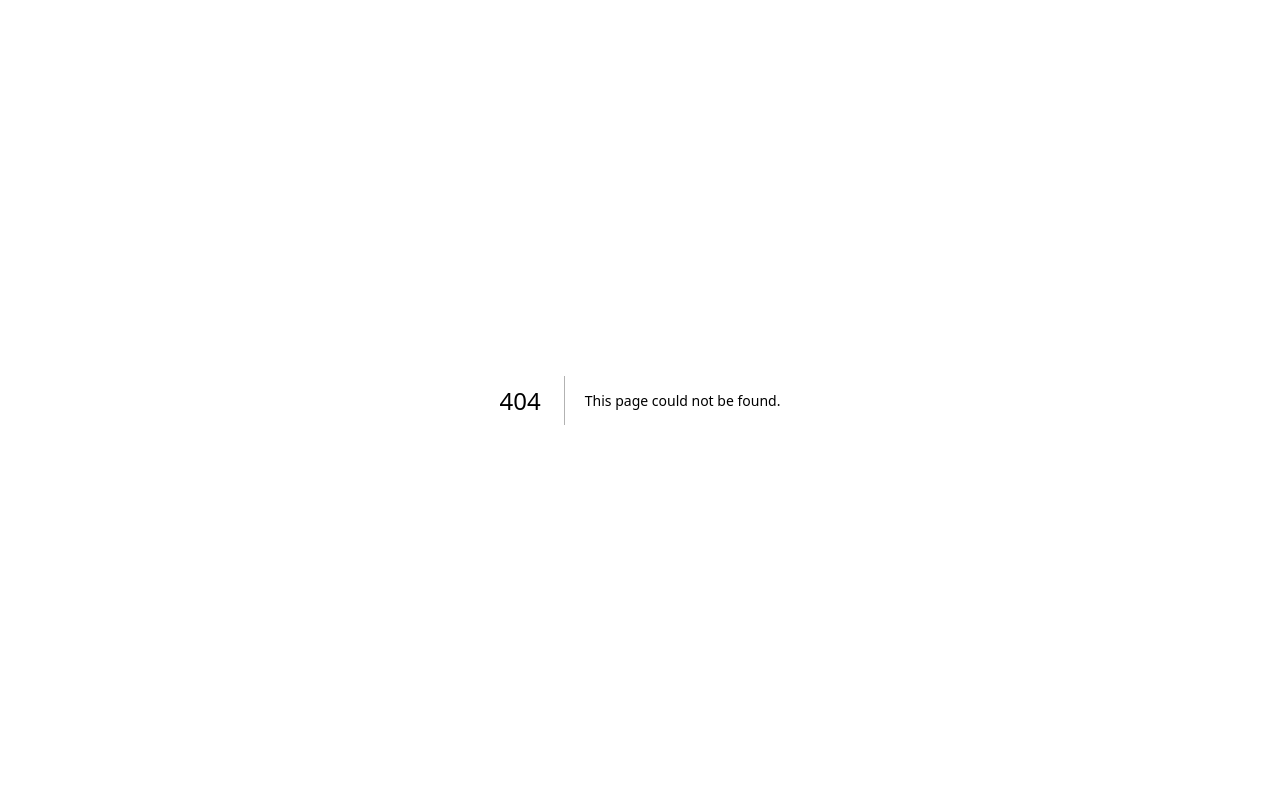
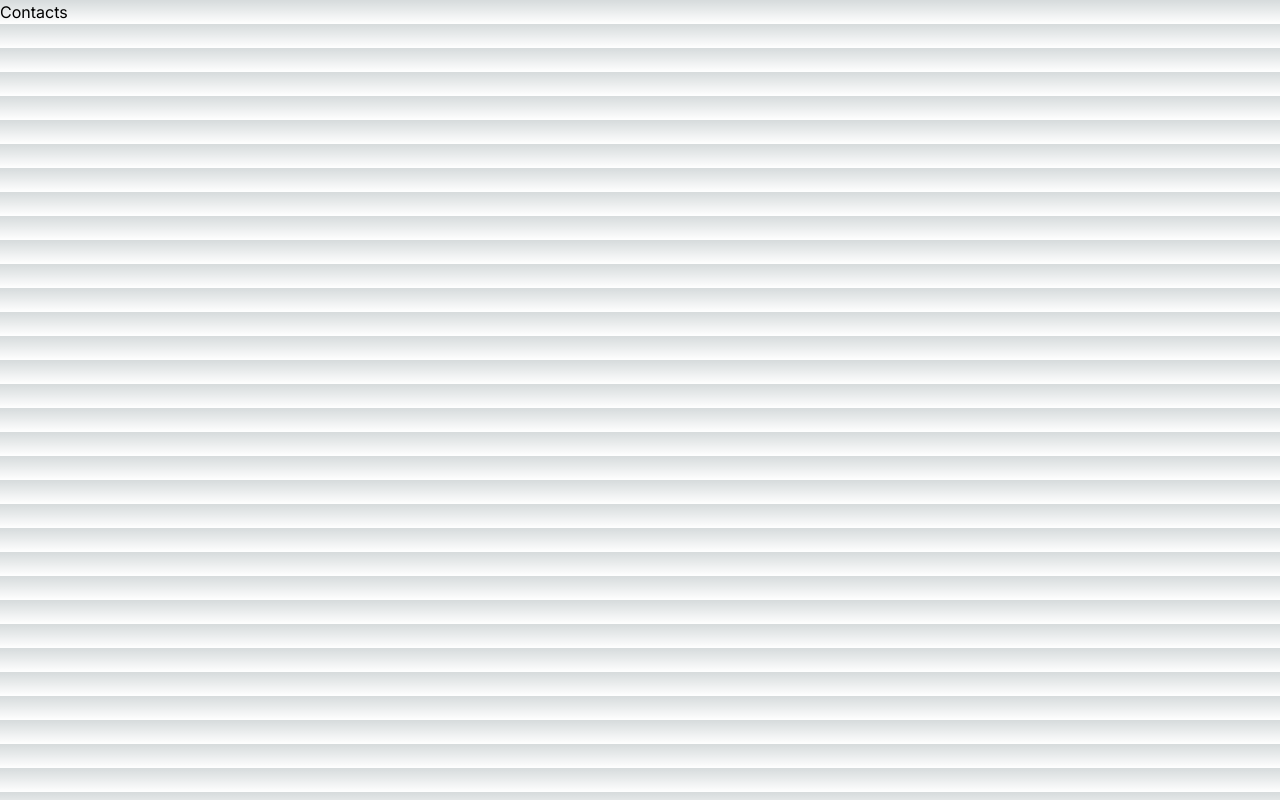
Before and after one commit to GarethPark/GKPProductManagerUI, a Next.js app: page /contacts in a window 1280 px wide. Before the commit this address had no page. Built offline with nearby package versions, Linux system fonts and the light colour scheme.

Commit message:
added contact page

```diff
--- /dev/null
+++ b/app/contacts/page.tsx
@@ -0,0 +1,7 @@
+import React from "react";
+
+const Contacts = () => {
+  return <div>Contacts</div>;
+};
+
+export default Contacts;
```
